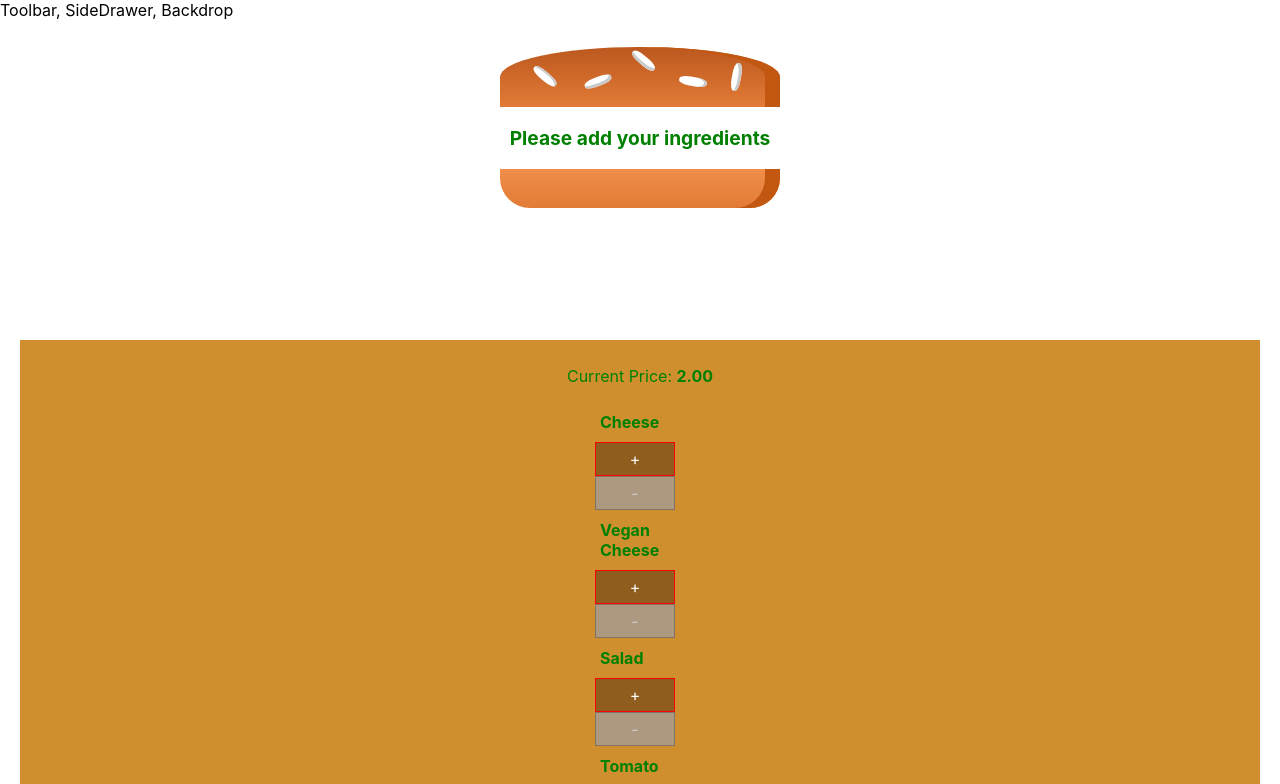
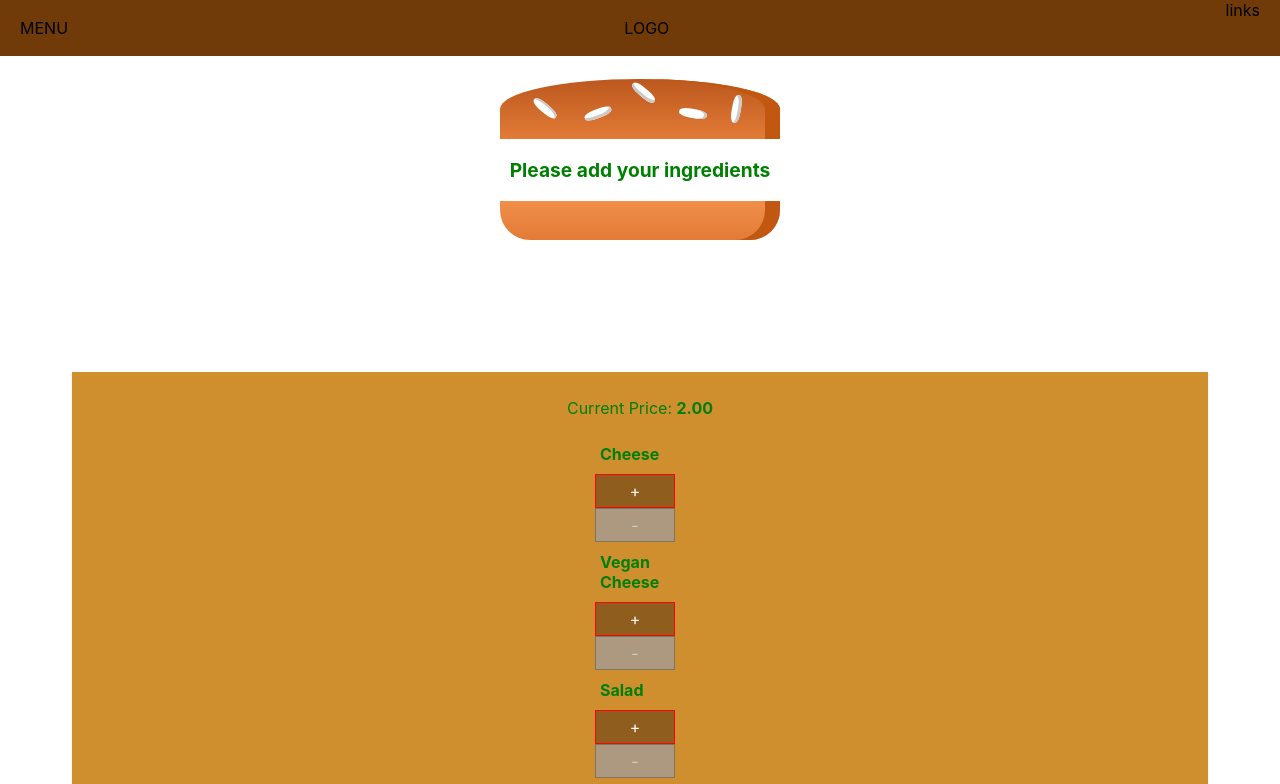
Before and after one commit to emilyjspencer/Burger-Continued, a React (Create React App) app: page / in a window 1280 px wide. Shown: the top 784 px of the page. Built offline with nearby package versions, Linux system fonts and the light colour scheme.

Commit message:
Adds a toolbar component

```diff
--- a/src/components/Layout/Layout.css
+++ b/src/components/Layout/Layout.css
@@ -1,4 +1,4 @@
 .content {
-    margin: 20px;
+    margin: 72px;
     color: green;
 }
--- a/src/components/Layout/Layout.js
+++ b/src/components/Layout/Layout.js
@@ -1,4 +1,5 @@
 import React from 'react';
+import Toolbar from '../Navigation/Toolbar/Toolbar';
 
 import aux from '../../hoc/aux';
 import './Layout.css';
@@ -8,7 +9,7 @@
     return (
         <aux>
         <div>
-            Toolbar, SideDrawer, Backdrop
+            <Toolbar />
         </div>
         <main className="content">{props.children}</main>
         </aux>
--- /dev/null
+++ b/src/components/Navigation/Toolbar/Toolbar.css
@@ -0,0 +1,18 @@
+.Toolbar {
+    height: 56px;
+    width: 100%;
+    position: fixed;
+    top: 0;
+    left: 0;
+    background-color: #703B09;
+    display: flex;
+    justify-content: space-between;
+    align-items: center;
+    padding: 0 20px;
+    box-sizing: border-box;
+    z-index: 90;
+}
+
+.Toolbar nav {
+    height: 100%;
+}
--- /dev/null
+++ b/src/components/Navigation/Toolbar/Toolbar.js
@@ -0,0 +1,20 @@
+import React from 'react';
+
+import './Toolbar.css'
+
+const toolbar = (props) => {
+
+    return (
+        <header className="Toolbar">
+            <div>MENU</div>
+            <div>LOGO</div>
+            <nav>
+                links
+            </nav>
+        </header>
+    )
+
+}
+
+
+export default toolbar;
```
